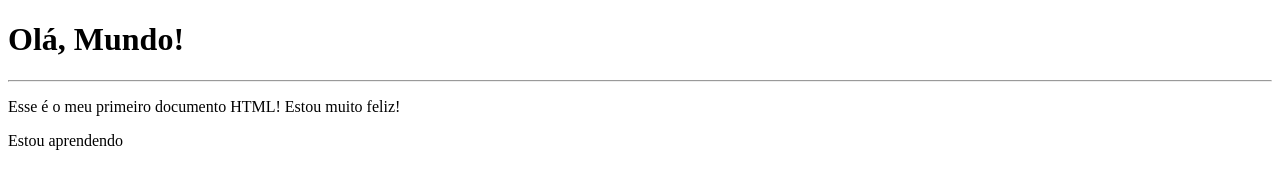
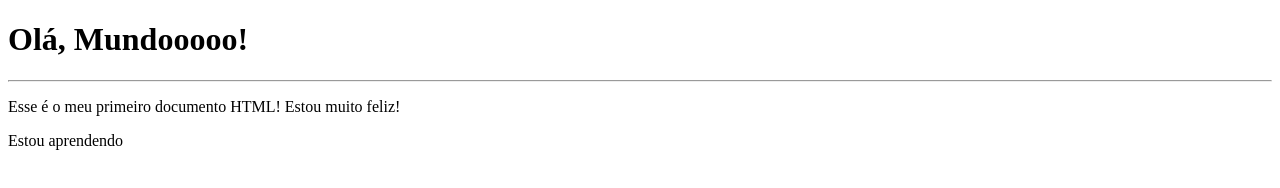
Before and after one commit to Romulo-Viana/html-css, a plain HTML site: page exercicios/ex001/index.html in a window 1280 px wide. Drawn offline with Linux system fonts and the light colour scheme.

Commit message:
Atualização ex001

```diff
--- a/exercicios/ex001/index.html
+++ b/exercicios/ex001/index.html
@@ -6,7 +6,7 @@
     <title>Meu primeiro exercício</title>
 </head>
 <body>
-    <h1>Olá, Mundo!</h1>
+    <h1>Olá, Mundooooo!</h1>
     <hr>
     <p>Esse é o meu primeiro documento HTML! Estou muito feliz!</p>
     <p>Estou aprendendo</p>
```
